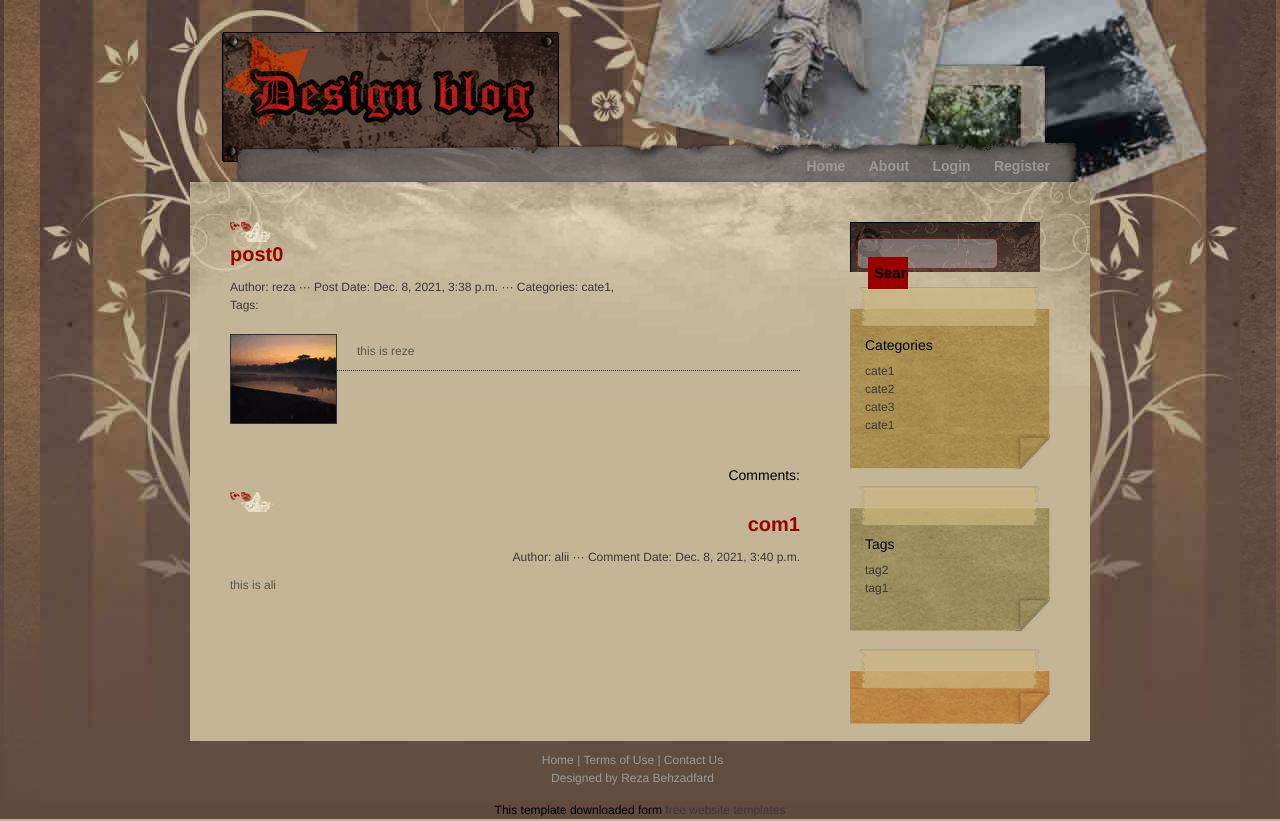
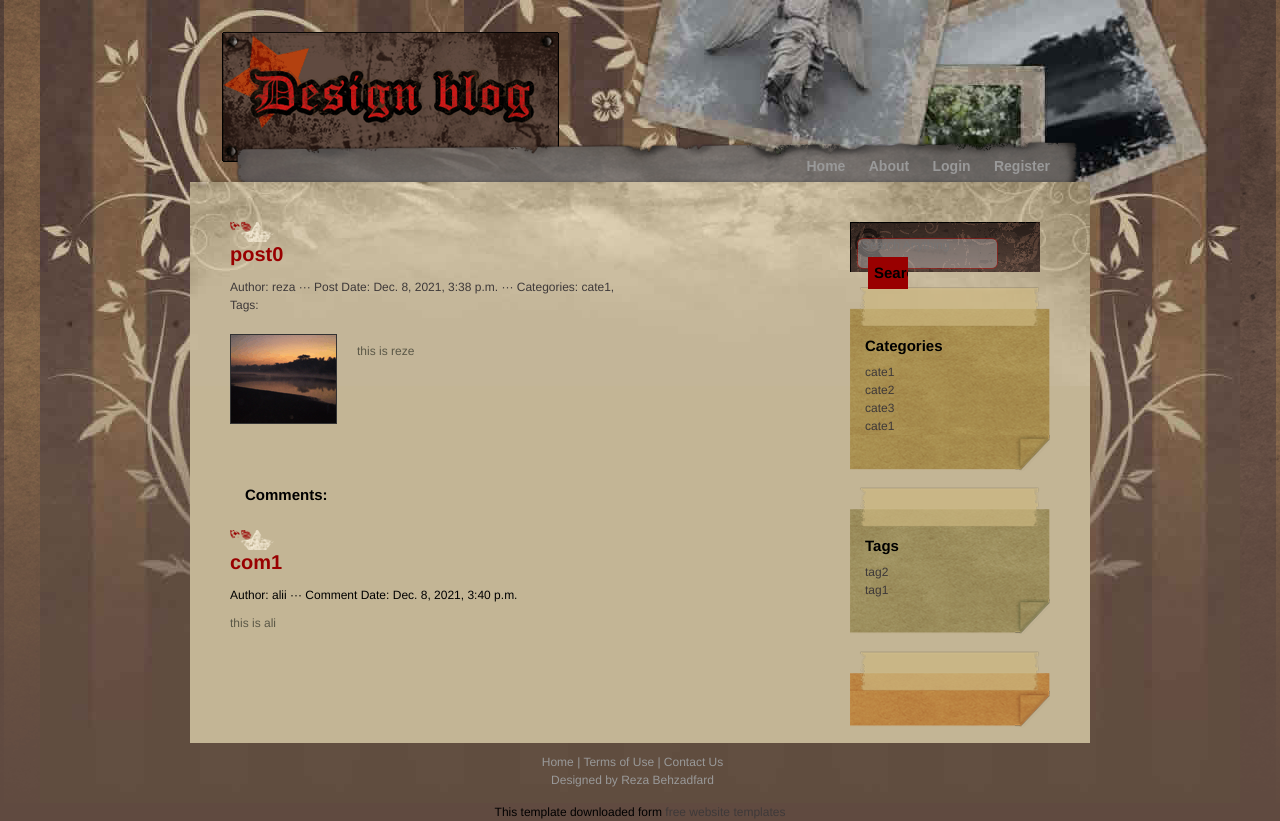
Before and after one commit to rbehzad/blog, a Django app: a page that uses myblog/post/templates/post/post_detail.html in a window 1280 px wide. Run offline with Django 3.2, Linux system fonts and the light colour scheme; data comes from the database, SQL or seed files in the repository; both versions use the stored data as it was after the commit.

Commit message:
debug front

```diff
--- a/myblog/post/static/style.css
+++ b/myblog/post/static/style.css
@@ -24,7 +24,8 @@ h1 {
 h2 {
 	margin: 0px 0px 8px 0px;
 	padding: 10px 0px 0px 15px;
-	font-size: 14px;
+	font-weight: bold;
+	font-size: 15px;
 	color: #000000;
 }
 
@@ -267,6 +268,20 @@ IE6 Only */
 	font-weight: bold;
 	background: url(post/media/comment_icon.gif) left center no-repeat;
 }
+
+.postDetailComment {
+	clear: both;
+	margin: 10px 0px 0px 0px;
+	width: 570px;
+	padding: 0px;
+}
+.postDetailComment a {
+	padding: 5px 0px 5px 0px;
+	font-size: 11px;
+	font-weight: bold;
+	background: url(post/media/comment_icon.gif) left center no-repeat;
+}
+
 /* ----- End of Post ------ */
 
 .search {
--- a/myblog/post/templates/post/post_detail.html
+++ b/myblog/post/templates/post/post_detail.html
@@ -28,7 +28,7 @@
 
 
 {% block content %}
-    <div class="postbody">
+    <div style="margin-bottom: 70px;">
         <h1>{{post.title}}</h1><br><br>
         <div class="publish_info">Author: {{post.author.username}} ··· Post Date: {{post.created_at}} ··· Categories: <a href="#">{% for category_ in post.category.all %}{{category_.title}}, {% endfor %}</a></div>
         <div class="publish_info">Tags: {% for tag_ in post.tag.all %}{{tag_.title}}, {% endfor %}</div><br>
@@ -36,17 +36,17 @@
     </div>
     <br>
     <br>
-    <div class="comment">
-        <h2>Comments:</h2>
-        {% if request.user.is_authenticated %}
-        <a href="{% url 'add_comment' post.slug %}" class="btn btn-outline-secondary btn-sm">Add Comment</a>
-        {% endif %}
+    <div class="postDetailComment">
+        <h2>Comments: </h2><br>
 
         {% for comment in comments %}
             <h1>{{comment.title}}</h1><br><br>
-            <div class="publish_info">Author: {{comment.author.username}} ··· Comment Date: {{comment.created_at}}</div>
+            <div class="">Author: {{comment.author.username}} ··· Comment Date: {{comment.created_at}}</div>
             <p>{{comment.content}}</p>
             <br>
         {% endfor %}
+        {% if request.user.is_authenticated %}
+        <a href="{% url 'add_comment' post.slug %}" class="btn btn-outline-secondary btn-sm" >Add Comment</a>
+        {% endif %}
     </div>
 {% endblock content %}
```
Also changed, not shown: myblog/db.sqlite3.
